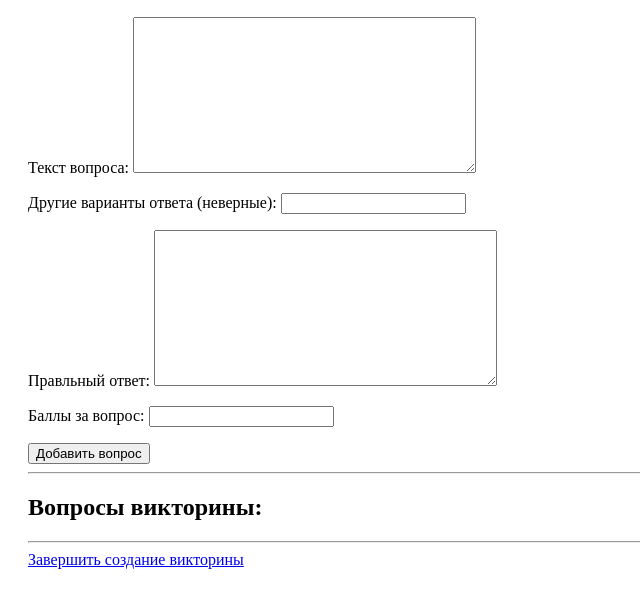
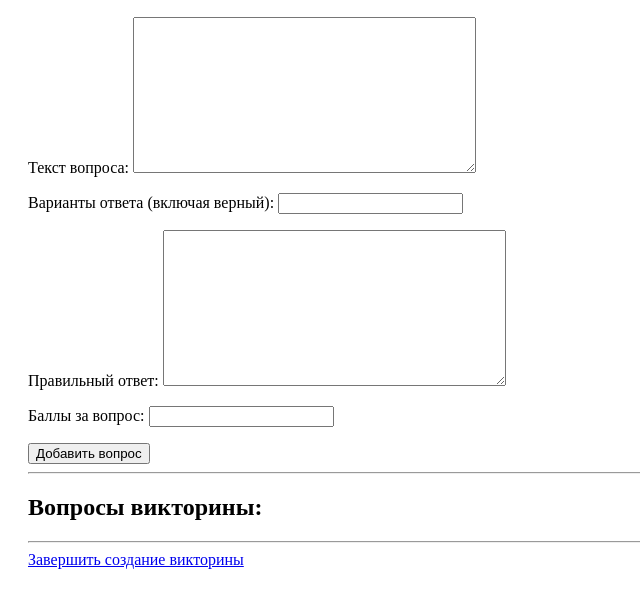
Before and after one commit to roman23323/edu-interactive-platform, a Django app: template templates/quizzes/add_questions.html in a window 1280 px wide. Shown: the part 177-785 px from the top of the page, without its empty margins (0-640 px from the left). Run offline with Django 5.2, Linux system fonts and the light colour scheme; the template is opened without the code that fills it: values that come from a table or form of the project are taken from there, others are empty.

Commit message:
refactor: use clearer wording for form field hints

```diff
--- a/templates/quizzes/add_questions.html
+++ b/templates/quizzes/add_questions.html
@@ -14,12 +14,12 @@
     </p>
 
     <p>
-        Другие варианты ответа (неверные):
+        Варианты ответа (включая верный):
         <input type="text" name="other_options">
     </p>
 
     <p>
-        Правльный ответ:
+        Правильный ответ:
         {{ form.right_answer }}
     </p>
 
```
